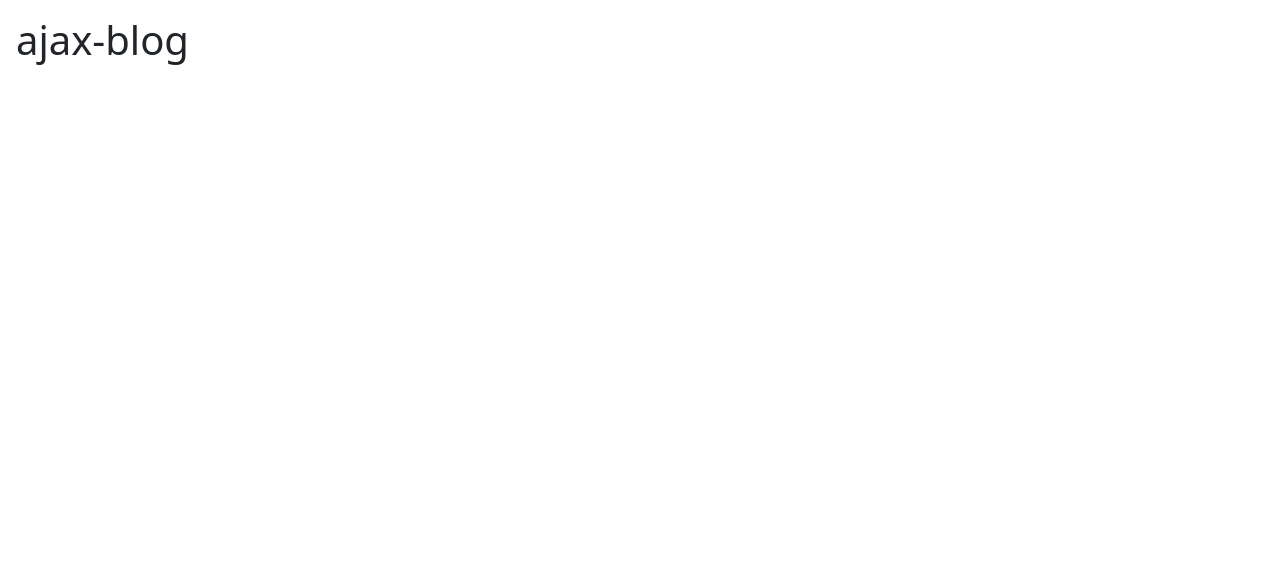
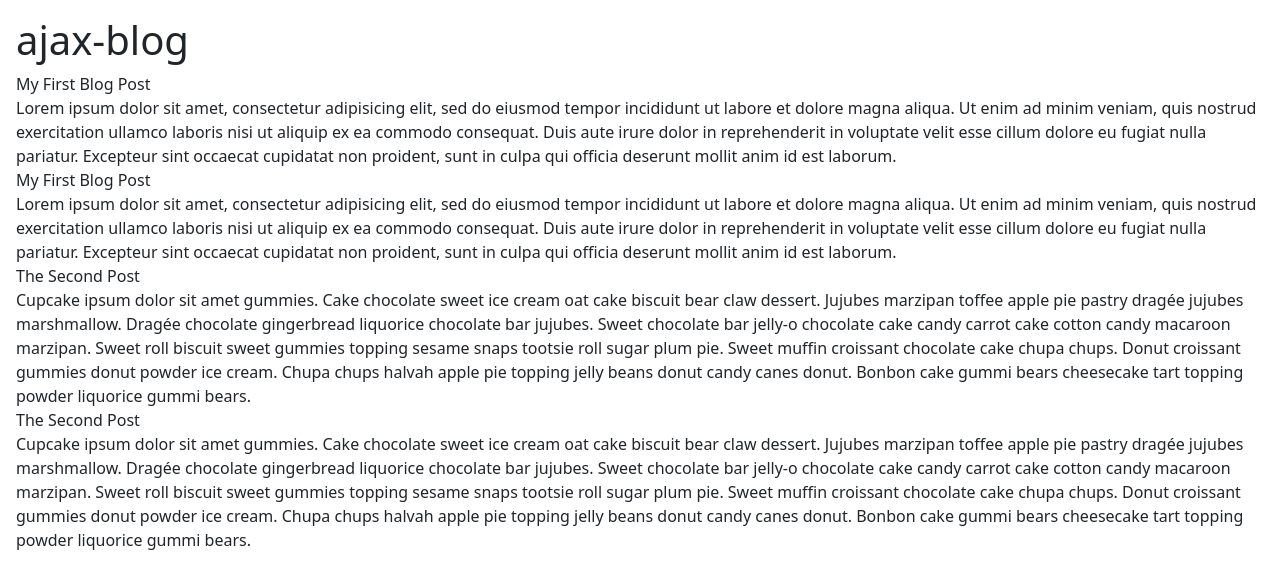
Before and after one commit to jeremymwood/codeup-web-exercises, a plain HTML site: page ajax-blog.html in a window 1280 px wide. Drawn offline with nearby package versions, Linux system fonts and the light colour scheme.

Commit message:
2012-progress

```diff
--- a/ajax-blog.html
+++ b/ajax-blog.html
@@ -29,6 +29,19 @@
 
                 //add html and style
 
+
+
+                for (let i = 0; i < data.length; i++) {
+
+                    $("#posts").append('<div class="postsContainer">')
+
+                    for (let j = 0; j < data.length; j++) {
+                        $("#posts").append(`<div class="title" id ="title-${[i+1]}">${data[i].title}</div>`);
+
+                        $("#posts").append(`<div class="content" id ="content-${[i+1]}">${data[i].content}</div>`);
+                    }
+                }
+
                 // for (let i = 0; i < data.length; i++) {
                 //     $("#insertProducts").append("<tr class='trCLass'><td>" + data[i].title + "</td><td>" + data[i].quantity + "</td><td>" + data[i].price + "</td><td>" + data[i].categories + "</td></tr>");
                 // }
```
Also changed, not shown: ajax-store.html (+0 -1 lines).
